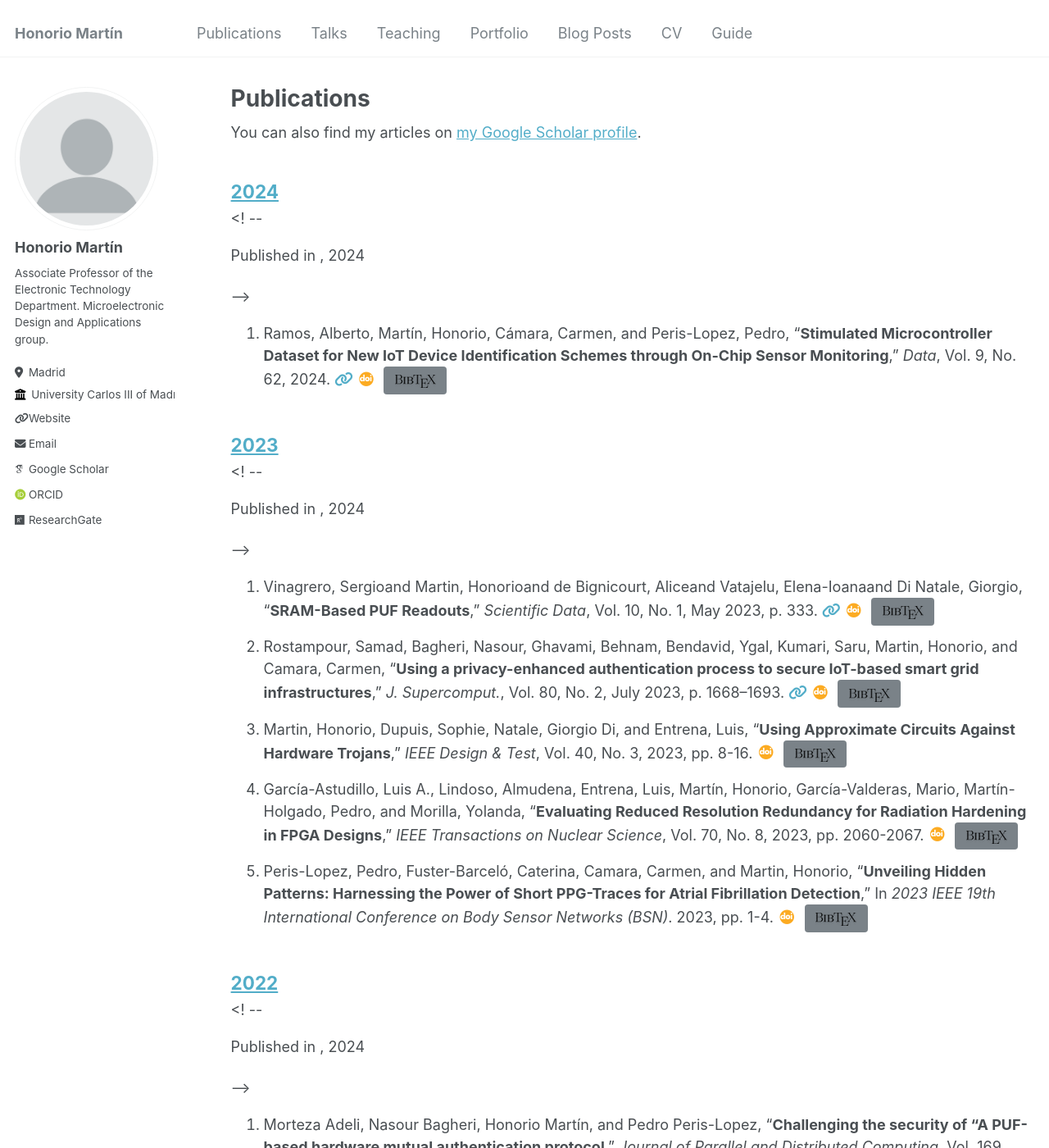
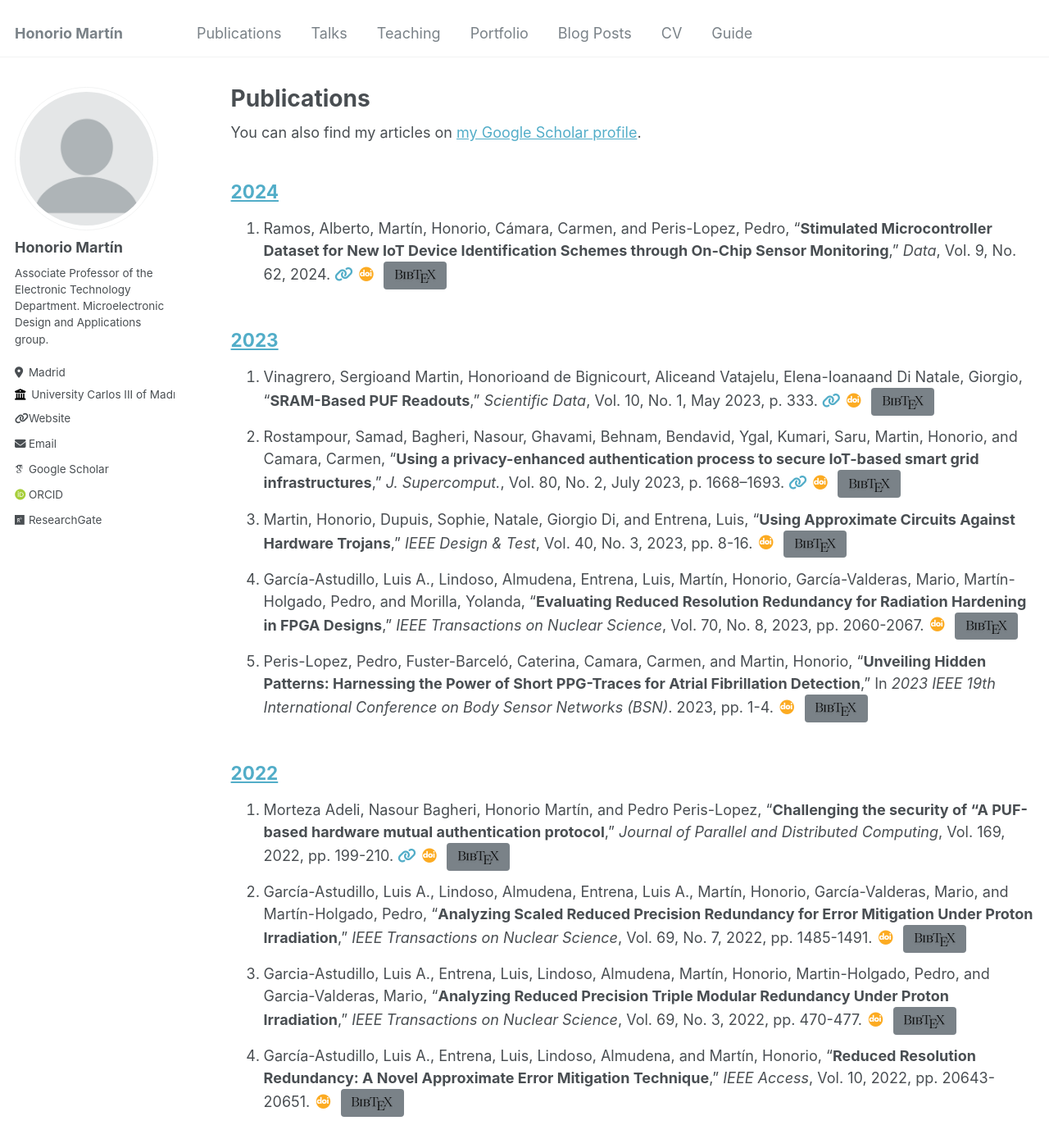
Before and after one commit to hmartin-uc3m/hmartin-uc3m.github.io, a Jekyll site: the page built from _pages/publications.md, in a window 1280 px wide and 1400 px high. Shown: the whole window at 82% size. Built offline with Jekyll 4.4.1, drawn with Linux system fonts in a browser that asks for light colours; some web fonts are replaced; some of the changed text lies outside the part shown.

Commit message:
Update archive-single.html

```diff
--- a/_includes/archive-single.html
+++ b/_includes/archive-single.html
@@ -41,7 +41,6 @@
         {% if post.collection == 'teaching' %}
           <p> {{ post.type }}, <i>{{ post.venue }}</i>, {{ post.date | default: "1900-01-01" | date: "%Y" }} </p>
         {% elsif post.collection == 'publications' %}
-          <! --<p>Published in <i>{{ post.venue }}</i>, {{ post.date | default: "1900-01-01" | date: "%Y" }} </p>-->
         {% elsif post.date %}
          <p class="page__date"><strong><i class="fa fa-fw fa-calendar" aria-hidden="true"></i> {{ site.data.ui-text[site.locale].date_label | default: "Published:" }}</strong> <time datetime="{{ post.date | default: "1900-01-01" | date_to_xmlschema }}">{{ post.date | default: "1900-01-01" | date: "%B %d, %Y" }}</time></p>
         {% endif %}
```
